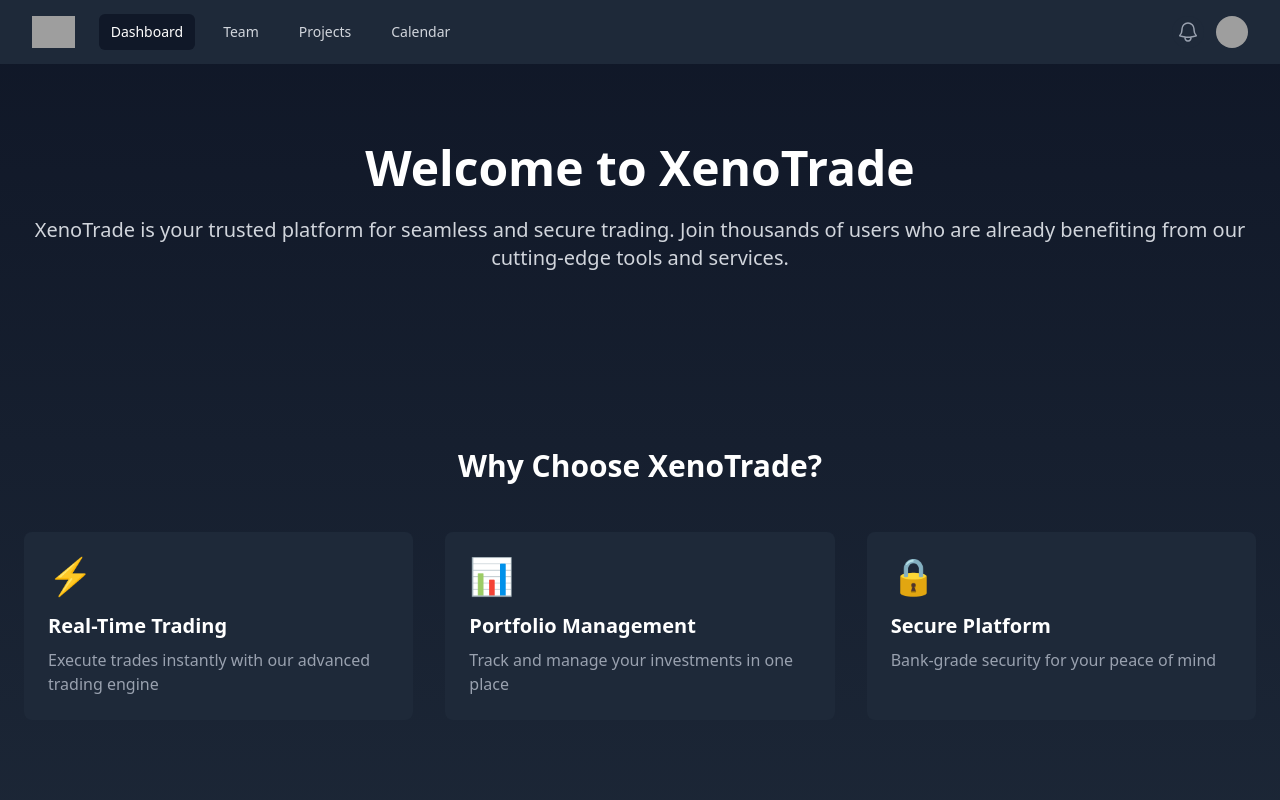
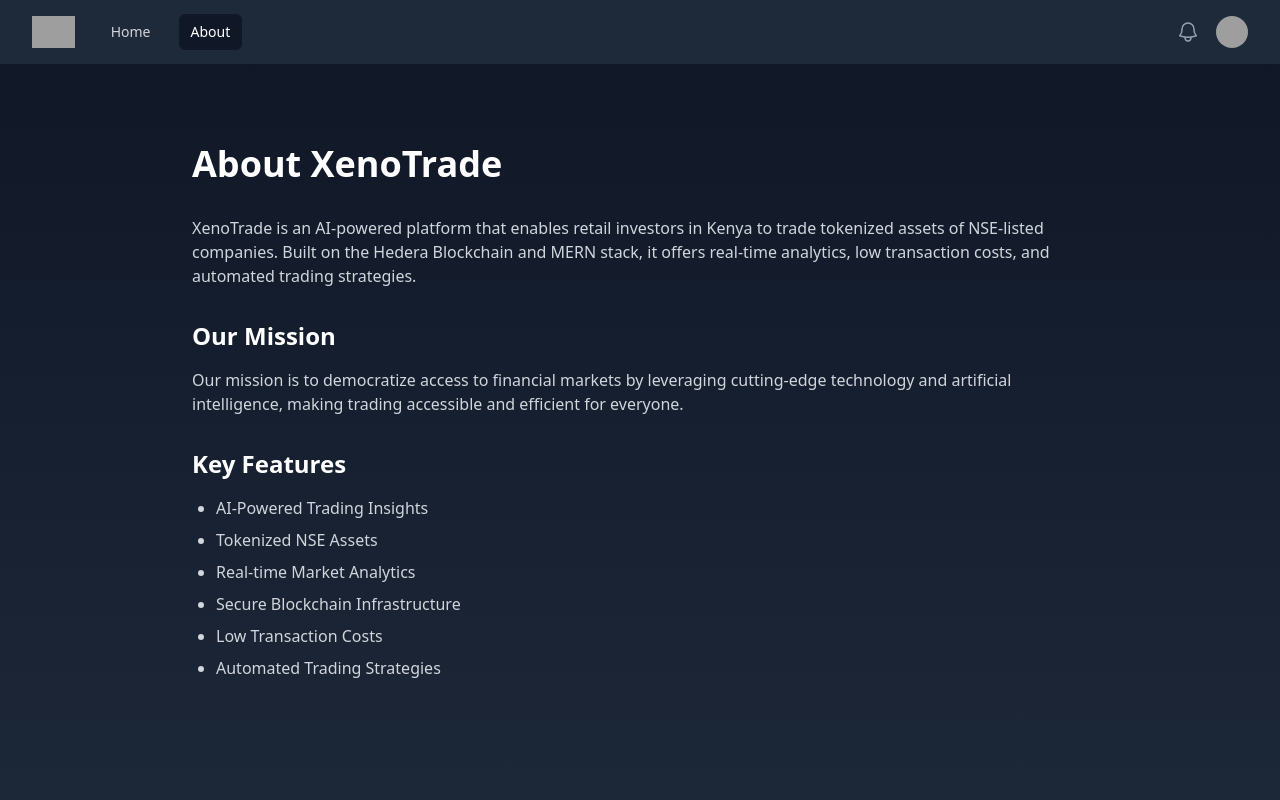
Before and after one commit to BettKev/XenoTrade, a React (Vite) app in the folder client/: page /about in a window 1280 px wide. Shown: the top 800 px of the page. Built offline with nearby package versions, Linux system fonts and the light colour scheme; grey boxes are pictures that could not be loaded.

Commit message:
Add routing with react-router-dom; implement About page and update Navbar for navigation

```diff
--- a/client/package.json
+++ b/client/package.json
@@ -15,6 +15,7 @@
     "framer-motion": "^12.5.0",
     "react": "^19.0.0",
     "react-dom": "^19.0.0",
+    "react-router-dom": "^6.22.0",
     "tailwindcss": "^4.0.15",
     "web3": "^4.16.0"
   },
--- a/client/src/App.tsx
+++ b/client/src/App.tsx
@@ -1,14 +1,21 @@
 import './App.css';
+import { BrowserRouter, Routes, Route } from 'react-router-dom';
 import Layout from './components/Layout';
 import Home from './pages/Home';
+import About from './pages/About';
 import { LoginProvider } from './contexts/LoginContext';
 
 const App: React.FC = () => {
   return (
     <LoginProvider>
-      <Layout>
-        <Home />
-      </Layout>
+      <BrowserRouter>
+        <Layout>
+          <Routes>
+            <Route path="/" element={<Home />} />
+            <Route path="/about" element={<About />} />
+          </Routes>
+        </Layout>
+      </BrowserRouter>
     </LoginProvider>
   );
 };
--- a/client/src/components/Navbar.tsx
+++ b/client/src/components/Navbar.tsx
@@ -1,12 +1,16 @@
 import React, { useState } from 'react';
+import { Link, useLocation } from 'react-router-dom';
 
 const Navbar: React.FC = () => {
   const [isMobileMenuOpen, setIsMobileMenuOpen] = useState(false);
   const [isProfileMenuOpen, setIsProfileMenuOpen] = useState(false);
+  const location = useLocation();
 
   const toggleMobileMenu = () => {
     setIsMobileMenuOpen(!isMobileMenuOpen);
   };
+
+  const isActive = (path: string) => location.pathname === path;
 
   return (
     <nav className="bg-gray-800">
@@ -57,32 +61,26 @@
             </div>
             <div className="hidden sm:ml-6 sm:block">
               <div className="flex space-x-4">
-                {/* Current: "bg-gray-900 text-white", Default: "text-gray-300 hover:bg-gray-700 hover:text-white" */}
-                <a
-                  href="#"
-                  className="rounded-md bg-gray-900 px-3 py-2 text-sm font-medium text-white"
-                  aria-current="page"
+                <Link
+                  to="/"
+                  className={`rounded-md px-3 py-2 text-sm font-medium ${
+                    isActive('/')
+                      ? 'bg-gray-900 text-white'
+                      : 'text-gray-300 hover:bg-gray-700 hover:text-white'
+                  }`}
                 >
-                  Dashboard
-                </a>
-                <a
-                  href="#"
-                  className="rounded-md px-3 py-2 text-sm font-medium text-gray-300 hover:bg-gray-700 hover:text-white"
+                  Home
+                </Link>
+                <Link
+                  to="/about"
+                  className={`rounded-md px-3 py-2 text-sm font-medium ${
+                    isActive('/about')
+                      ? 'bg-gray-900 text-white'
+                      : 'text-gray-300 hover:bg-gray-700 hover:text-white'
+                  }`}
                 >
-                  Team
-                </a>
-                <a
-                  href="#"
-                  className="rounded-md px-3 py-2 text-sm font-medium text-gray-300 hover:bg-gray-700 hover:text-white"
-                >
-                  Projects
-                </a>
-                <a
-                  href="#"
-                  className="rounded-md px-3 py-2 text-sm font-medium text-gray-300 hover:bg-gray-700 hover:text-white"
-                >
-                  Calendar
-                </a>
+                  About
+                </Link>
               </div>
             </div>
           </div>
@@ -184,31 +182,26 @@
         id="mobile-menu"
       >
         <div className="space-y-1 px-2 pt-2 pb-3">
-          <a
-            href="#"
-            className="block rounded-md bg-gray-900 px-3 py-2 text-base font-medium text-white"
-            aria-current="page"
+          <Link
+            to="/"
+            className={`block rounded-md px-3 py-2 text-base font-medium ${
+              isActive('/')
+                ? 'bg-gray-900 text-white'
+                : 'text-gray-300 hover:bg-gray-700 hover:text-white'
+            }`}
           >
-            Dashboard
-          </a>
-          <a
-            href="#"
-            className="block rounded-md px-3 py-2 text-base font-medium text-gray-300 hover:bg-gray-700 hover:text-white"
+            Home
+          </Link>
+          <Link
+            to="/about"
+            className={`block rounded-md px-3 py-2 text-base font-medium ${
+              isActive('/about')
+                ? 'bg-gray-900 text-white'
+                : 'text-gray-300 hover:bg-gray-700 hover:text-white'
+            }`}
           >
-            Team
-          </a>
-          <a
-            href="#"
-            className="block rounded-md px-3 py-2 text-base font-medium text-gray-300 hover:bg-gray-700 hover:text-white"
-          >
-            Projects
-          </a>
-          <a
-            href="#"
-            className="block rounded-md px-3 py-2 text-base font-medium text-gray-300 hover:bg-gray-700 hover:text-white"
-          >
-            Calendar
-          </a>
+            About
+          </Link>
         </div>
       </div>
     </nav>
--- /dev/null
+++ b/client/src/pages/About.tsx
@@ -0,0 +1,47 @@
+import React from 'react';
+import { motion } from 'framer-motion';
+
+const About: React.FC = () => {
+  return (
+    <div className="min-h-screen bg-gradient-to-b from-gray-900 to-gray-800 text-white py-20">
+      <div className="container mx-auto px-6">
+        <motion.div
+          initial={{ opacity: 0, y: 20 }}
+          animate={{ opacity: 1, y: 0 }}
+          transition={{ duration: 0.8 }}
+          className="max-w-4xl mx-auto"
+        >
+          <h1 className="text-4xl font-bold mb-8">About XenoTrade</h1>
+
+          <div className="space-y-6 text-gray-300">
+            <p>
+              XenoTrade is an AI-powered platform that enables retail investors in Kenya
+              to trade tokenized assets of NSE-listed companies. Built on the Hedera
+              Blockchain and MERN stack, it offers real-time analytics, low transaction
+              costs, and automated trading strategies.
+            </p>
+
+            <h2 className="text-2xl font-semibold text-white mt-8 mb-4">Our Mission</h2>
+            <p>
+              Our mission is to democratize access to financial markets by leveraging
+              cutting-edge technology and artificial intelligence, making trading
+              accessible and efficient for everyone.
+            </p>
+
+            <h2 className="text-2xl font-semibold text-white mt-8 mb-4">Key Features</h2>
+            <ul className="list-disc pl-6 space-y-2">
+              <li>AI-Powered Trading Insights</li>
+              <li>Tokenized NSE Assets</li>
+              <li>Real-time Market Analytics</li>
+              <li>Secure Blockchain Infrastructure</li>
+              <li>Low Transaction Costs</li>
+              <li>Automated Trading Strategies</li>
+            </ul>
+          </div>
+        </motion.div>
+      </div>
+    </div>
+  );
+};
+
+export default About;
```
Also changed, not shown: 1 other file (tests, documents, lock files or other folders).
